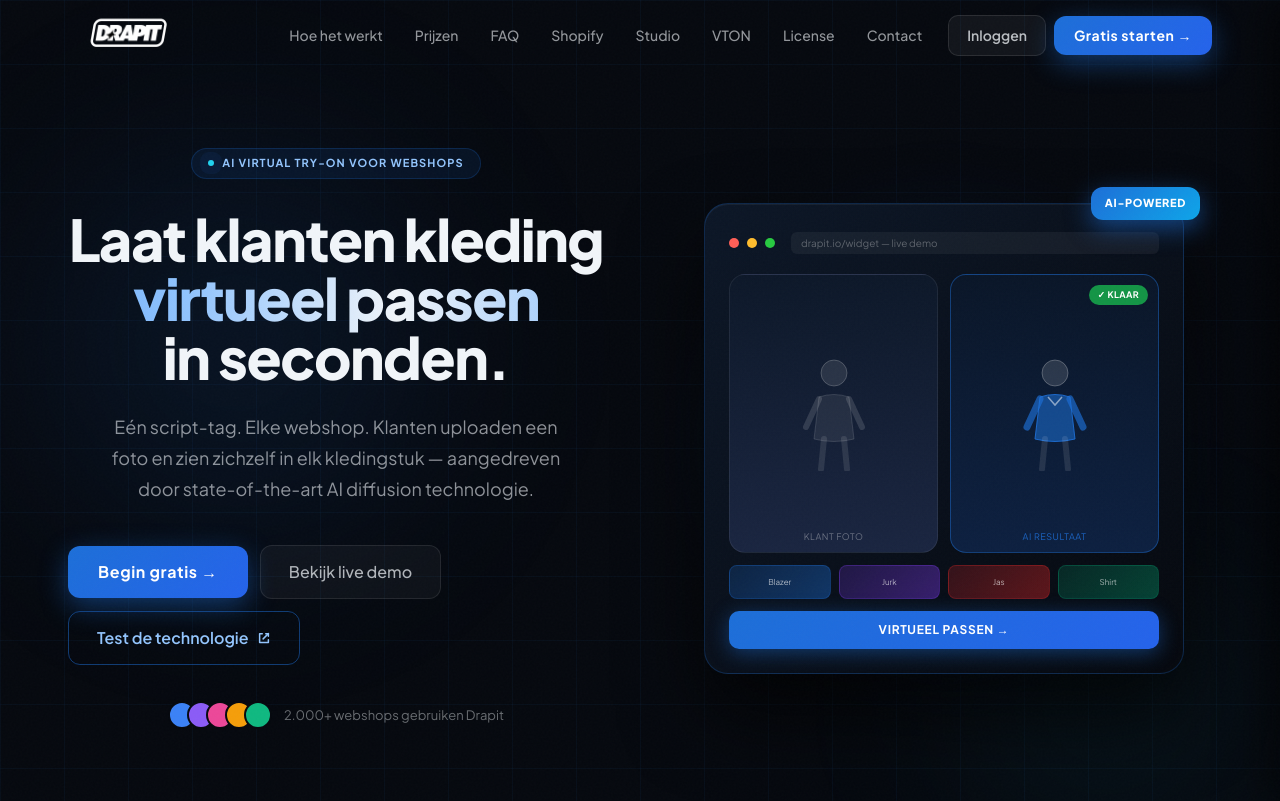
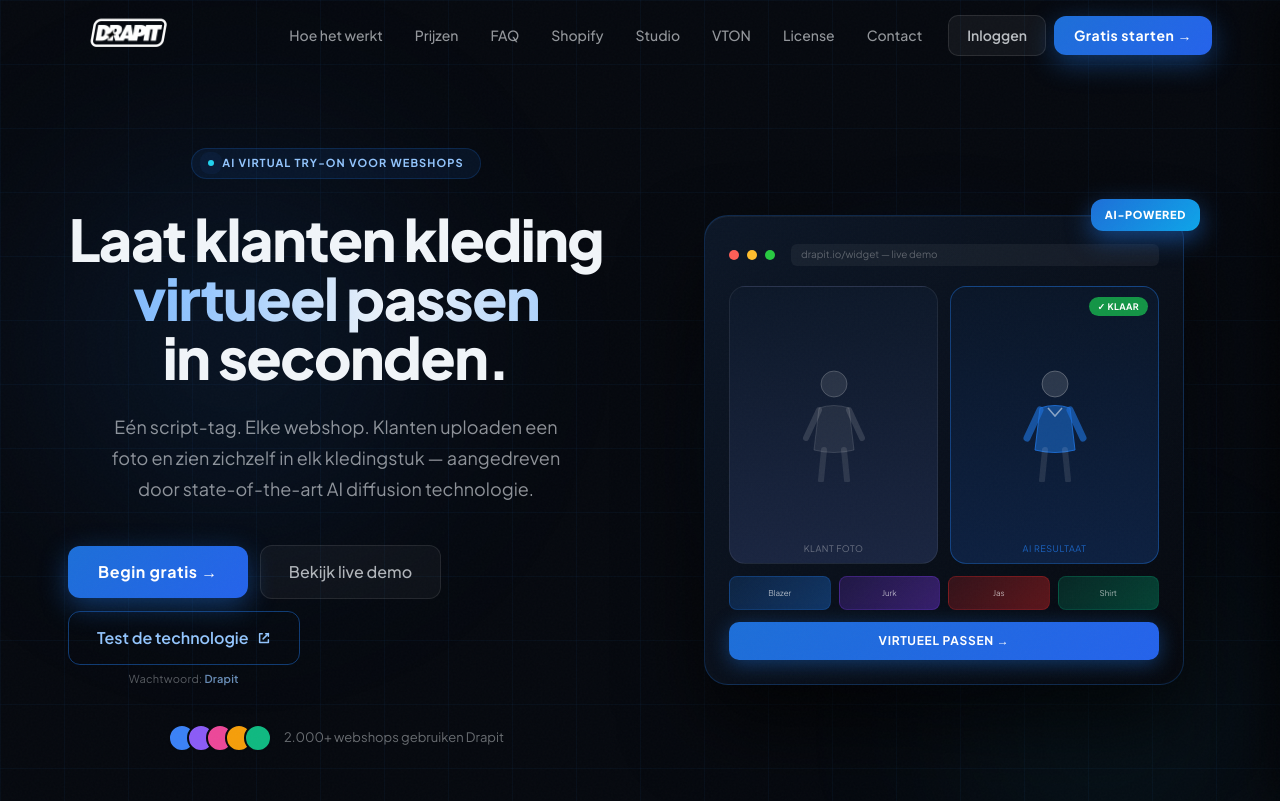
Before and after one commit to Michaeljayden/Drapit, a Next.js app: page / in a window 1280 px wide. Shown: the top 801 px of the page. Built offline with nearby package versions, Linux system fonts and the light colour scheme; no server answers.

Commit message:
ww testomgeving
ww. testomgeving

```diff
--- a/app/(marketing)/page.tsx
+++ b/app/(marketing)/page.tsx
@@ -893,6 +893,7 @@
                                     >
                                         {t('hero.ctaSecondary')}
                                     </button>
+                                    <div style={{ position: 'relative', display: 'inline-flex', flexDirection: 'column', alignItems: 'center' }}>
                                         <a
                                             href="https://drapit-testomgeving.myshopify.com/?password=Drapit"
                                             target="_blank"
@@ -928,6 +929,10 @@
                                                 <path d="M6.125 7.875L11.375 2.625" stroke="currentColor" strokeWidth="1.5" strokeLinecap="round" strokeLinejoin="round"/>
                                             </svg>
                                         </a>
+                                        <span style={{ marginTop: 6, fontSize: 11, color: 'rgba(241,245,249,0.35)', fontFamily: 'Plus Jakarta Sans, sans-serif', letterSpacing: '0.02em' }}>
+                                            Wachtwoord: <span style={{ color: 'rgba(147,197,253,0.7)', fontWeight: 600, userSelect: 'all' }}>Drapit</span>
+                                        </span>
+                                    </div>
                                 </div>
 
                                 {/* Social proof */}
```
Lines whose indentation alone changed are shown as unchanged.
